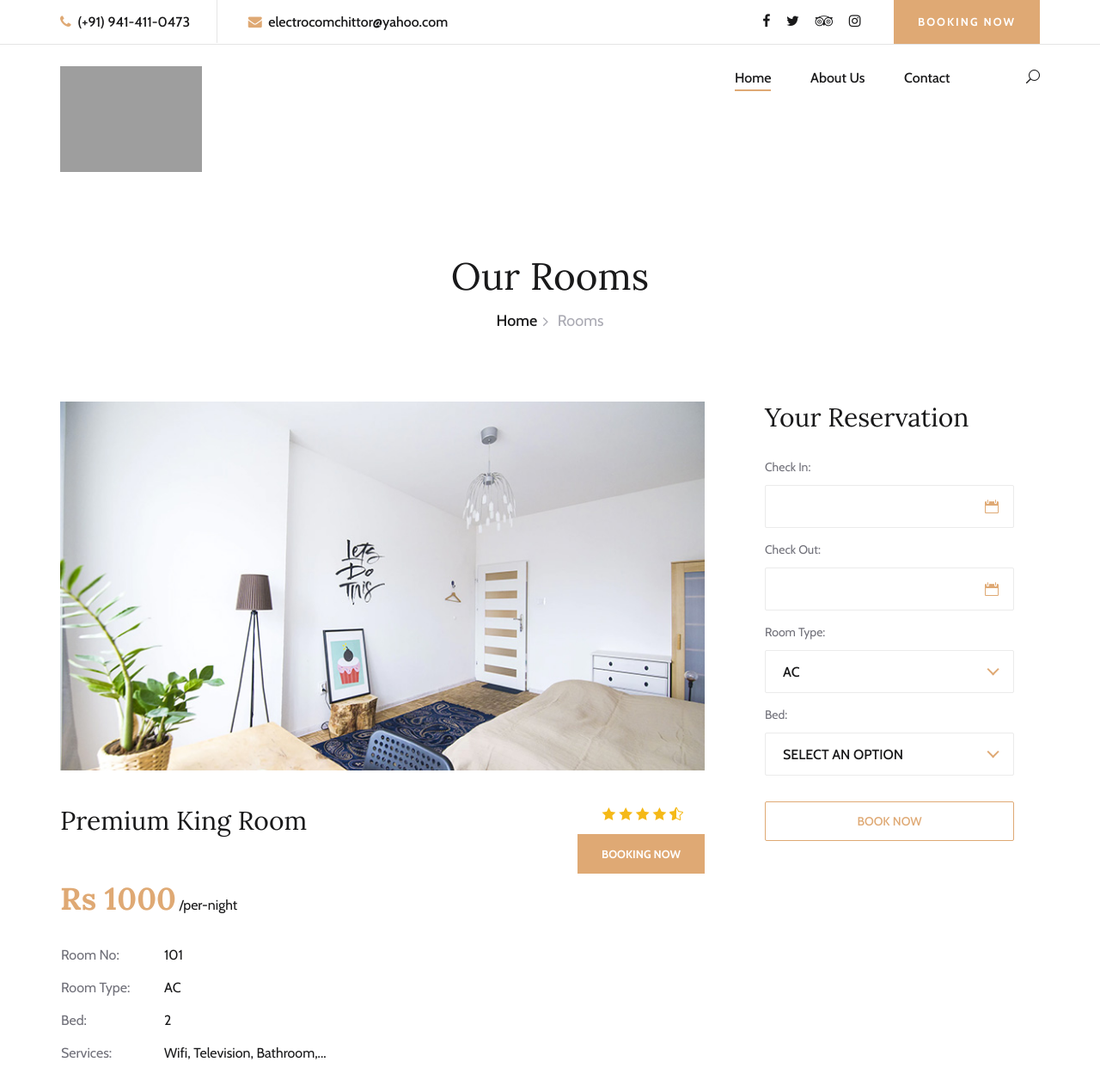
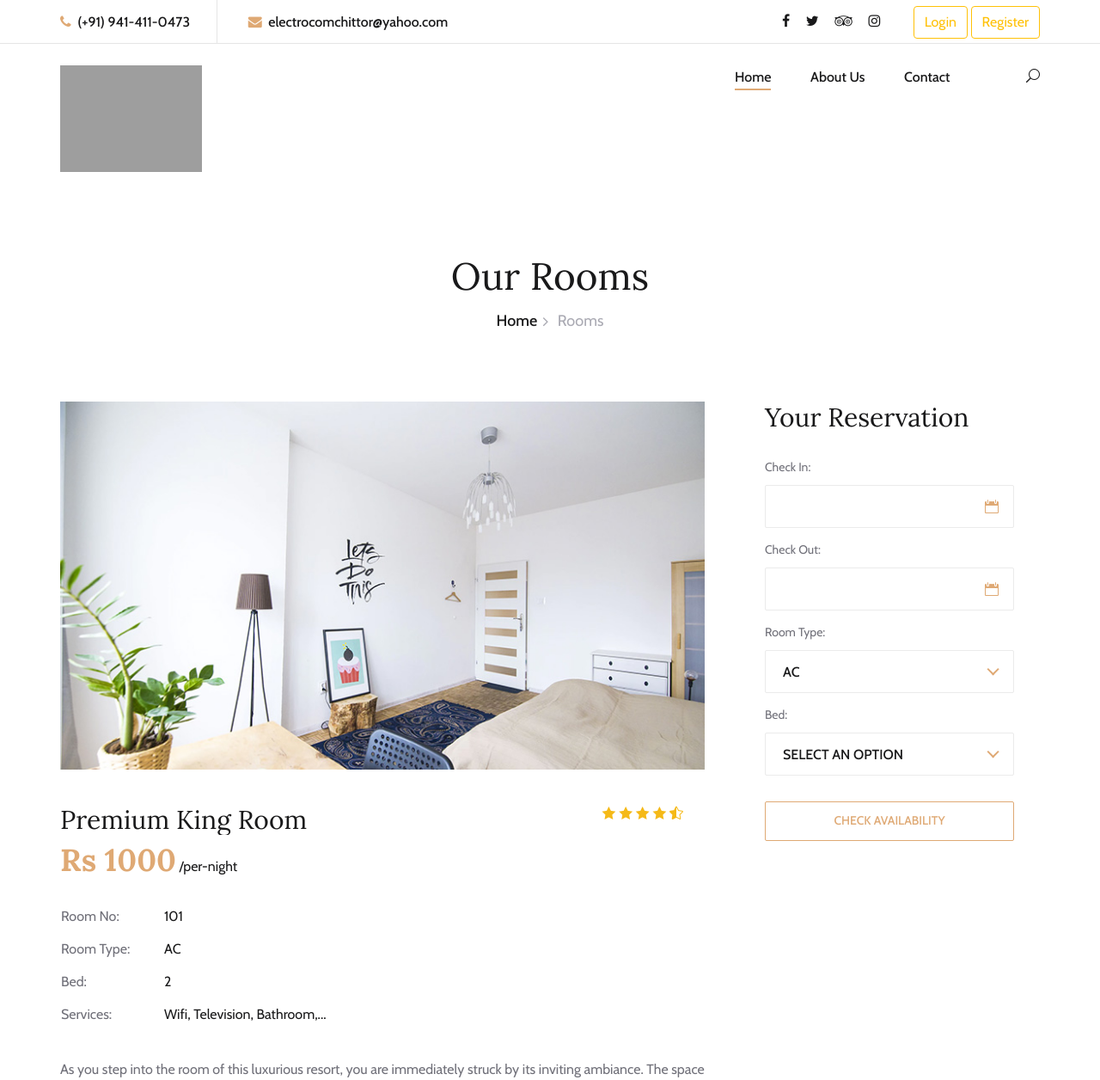
Before and after one commit to Vaibhav6200/hotel, a Django app: page /details/1/ in a window 1280 px wide. Shown: the top 1256 px of the page at 86% size. Run offline with Django 4.2, Linux system fonts and the light colour scheme; data comes from the database, SQL or seed files in the repository; both versions use the stored data as it was after the commit; some libraries are stand-ins or nearby versions; grey boxes are pictures that could not be loaded.

Commit message:
Message Framework added

```diff
--- a/hotel_management/hms/forms.py
+++ b/hotel_management/hms/forms.py
@@ -33,7 +33,7 @@
     uname = forms.CharField(
         label="Username", min_length=3, max_length=20, required=True,
         validators=[RegexValidator(r"^[a-zA-ZÀ-ÿ\s]*$", message="Only Letters allowed !")],
-        widget=forms.TextInput(attrs={'class': 'form-control-sm', 'name': 'username', 'id': 'username'})
+        widget=forms.TextInput(attrs={'class': 'form-control-sm'})
     )
 
     password = forms.CharField(
--- a/hotel_management/hms/urls.py
+++ b/hotel_management/hms/urls.py
@@ -6,7 +6,8 @@
 
 urlpatterns = [
     path("", views.index, name="index"),
-    path("login/", views.login, name="login"),
+    path("login/", views.login_user, name="login"),
+    path("logout/", views.logout_user, name="logout_user"),
     path("register/", views.register, name="register"),
     path("about/", views.about, name="about"),
     path("contact/", views.contact, name="contact"),
--- a/hotel_management/hms/views.py
+++ b/hotel_management/hms/views.py
@@ -1,10 +1,11 @@
 from datetime import datetime, timedelta
 
-from django.contrib.auth import authenticate
+from django.contrib.auth import authenticate, logout, login
 from django.contrib.auth.decorators import login_required
 from django.shortcuts import render, redirect, get_object_or_404
 from .forms import *
 from .models import *
+from django.contrib import messages
 
 
 
@@ -101,11 +102,9 @@
 
 
         if check_in_date < timezone.now().date():
-            pass
-            # raise forms.ValidationError("The check-in date cannot be in the past.")
+            messages.error(request, "Check In date cannot be in the Past")
         elif check_out_date < check_in_date:
-            pass
-            # raise forms.ValidationError("The check-out date must be after the check-in date.")
+            messages.error(request, "The check-out date must be after the check-in date")
 
         else:
             available_rooms = find_available_room(room_type, check_in_date, check_out_date, no_of_beds)
@@ -118,11 +117,6 @@
 
     return render(request, 'main/index.html')
 
-
-# AUTHORIZATION AND AUTHENTICATION
-@login_required
-def dashboard(request):
-    return render(request, 'main/dashboard.html')
 
 
 def register(request):
@@ -142,24 +136,23 @@
     return render(request, 'main/register.html', {'register_form': register_form})
 
 
-def login(request):
-    # Check if the user is already authenticated
-    if request.user.is_authenticated:
-        return redirect('hms:index')
-
-    login_form = None
+def login_user(request):
     if request.method == 'POST':
         login_form = LoginForm(request.POST)
         if login_form.is_valid():
-            username = login_form.cleaned_data['username']
-            password = login_form.cleaned_data['password']
+            username = login_form.cleaned_data.get('uname')
+            password = login_form.cleaned_data.get('password')
             user = authenticate(request, username=username, password=password)
             if user is not None:
                 login(request, user)
                 return redirect('hms:index')
             else:
-                # If the user is not authenticated, add an error message to the form and render the template again
-                login_form.add_error(None, 'Invalid username or password')
+                messages.error(request, "Invalid Credentials")
     else:
         login_form = LoginForm()
     return render(request, 'main/login.html', {'login_form': login_form})
+
+
+def logout_user(request):
+    logout(request)
+    return redirect('hms:index')
--- a/hotel_management/templates/includes/header1.html
+++ b/hotel_management/templates/includes/header1.html
@@ -17,7 +17,6 @@
         <nav class="mainmenu mobile-menu">
             <ul>
                 <li class="active"><a href="{% url 'hms:index' %}">Home</a></li>
-                <!-- <li><a href="{% url 'hms:rooms' %}">Rooms</a></li> -->
                 <li><a href="{% url 'hms:about' %}">About Us</a></li>
                 <li><a href="{% url 'hms:contact' %}">Contact</a></li>
             </ul>
--- a/hotel_management/templates/includes/header2.html
+++ b/hotel_management/templates/includes/header2.html
@@ -18,7 +18,12 @@
                                 <a href="#"><i class="fa fa-tripadvisor"></i></a>
                                 <a href="#"><i class="fa fa-instagram"></i></a>
                             </div>
-                            <a href="#" class="bk-btn">Booking Now</a>
+                            {% if user.is_authenticated  %}
+                                <a href="{% url 'hms:logout_user' %}" class="btn btn-outline-warning">Logout</a>
+                            {% else %}
+                                <a href="{% url 'hms:login' %}" class="btn btn-outline-warning">Login</a>
+                                <a href="{% url 'hms:register' %}" class="btn btn-outline-warning">Register</a>
+                            {% endif %}
                         </div>
                     </div>
                 </div>
--- a/hotel_management/templates/main/index.html
+++ b/hotel_management/templates/main/index.html
@@ -12,7 +12,7 @@
 
     {% include 'includes/header1.html' %}
     {% include 'includes/header2.html' %}
-
+    {% include 'includes/messages.html' %}
 
     <!-- Hero Section Begin -->
     <section class="hero-section">
--- a/hotel_management/templates/main/register.html
+++ b/hotel_management/templates/main/register.html
@@ -5,8 +5,8 @@
 
 
 {% block content %}
-    <div class="container mt-5">
-        <h1>Registration Page</h1>
+    <div class="container mt-5 py-4">
+        <h2>Registration Page</h2>
 
         {% if request.user.is_active %}
             <form method="post">
@@ -18,7 +18,7 @@
                         <p>{{ register_form.email_address|as_crispy_field }}</p>
                         <p>{{ register_form.phoneNumber|as_crispy_field }}</p>
                         <div class="my-2"><small class="text-muted">Already have an account? <a href="{% url 'hms:login' %}">login</a></small></div>
-                        <button type="submit" class="btn btn-primary btn-sm">Register</button>
+                        <button type="submit" class="btn btn-warning btn-sm">Register</button>
                     </div>
                 </div>
             </form>
--- a/hotel_management/templates/main/room_detail.html
+++ b/hotel_management/templates/main/room_detail.html
@@ -53,10 +53,12 @@
                                         <i class="icon_star-half_alt"></i>
                                     </div>
 
+                                    {% if user.is_authenticated %}
                                     <form action="{% url 'hms:room_detail' room_id %}" method="post" id="myForm">
                                         {% csrf_token %}
                                         <a id="book_now">Booking Now</a>
                                     </form>
+                                    {% endif %}
 
 
                                 </div>
@@ -190,7 +192,7 @@
                                     <option value="3">Tripe Room</option>
                                 </select>
                             </div>
-                            <button type="submit">Book Now</button>
+                            <button type="submit">Check Availability</button>
                         </form>
 
                     </div>
--- a/hotel_management/templates/main/rooms.html
+++ b/hotel_management/templates/main/rooms.html
@@ -61,7 +61,10 @@
                           <form method="post" action="{% url 'hms:rooms' %}">
                             {% csrf_token %}
                             <input type="hidden" name="room_id" value="{{room.id}}">
-                            <button type="submit" class="btn btn-warning" >Book Now</button>
+
+                            {% if user.is_authenticated %}
+                              <button type="submit" class="btn btn-warning" >Book Now</button>
+                            {% endif %}
                             <a class="btn btn-primary" href="{% url 'hms:room_detail' room.id %}">View</a>
                           </form>
                         </div>
```
Also changed, not shown: hotel_management/hotel_management/settings.py (+8 -0 lines), hotel_management/templates/includes/messages.html (added, +17 -0 lines), hotel_management/templates/main/login.html (+3 -4 lines), hotel_management/db.sqlite3.
